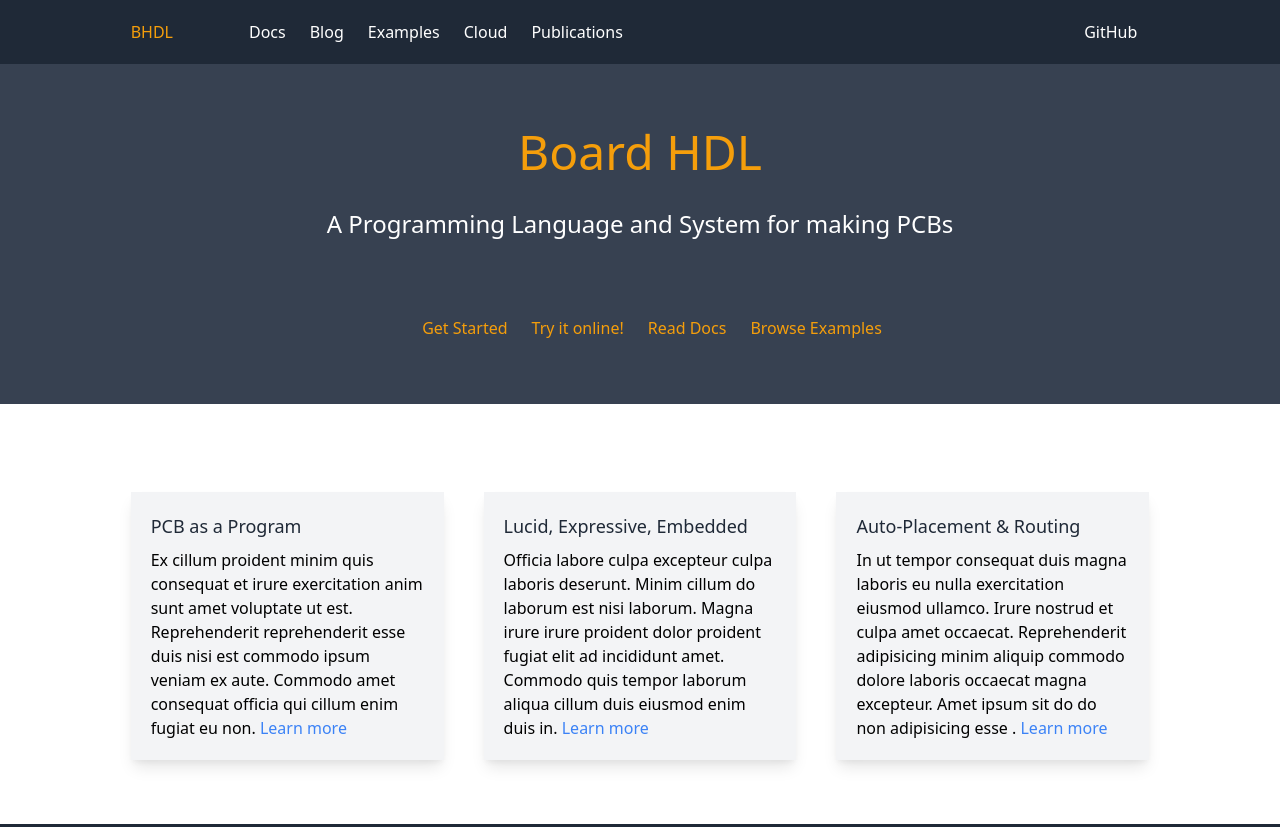
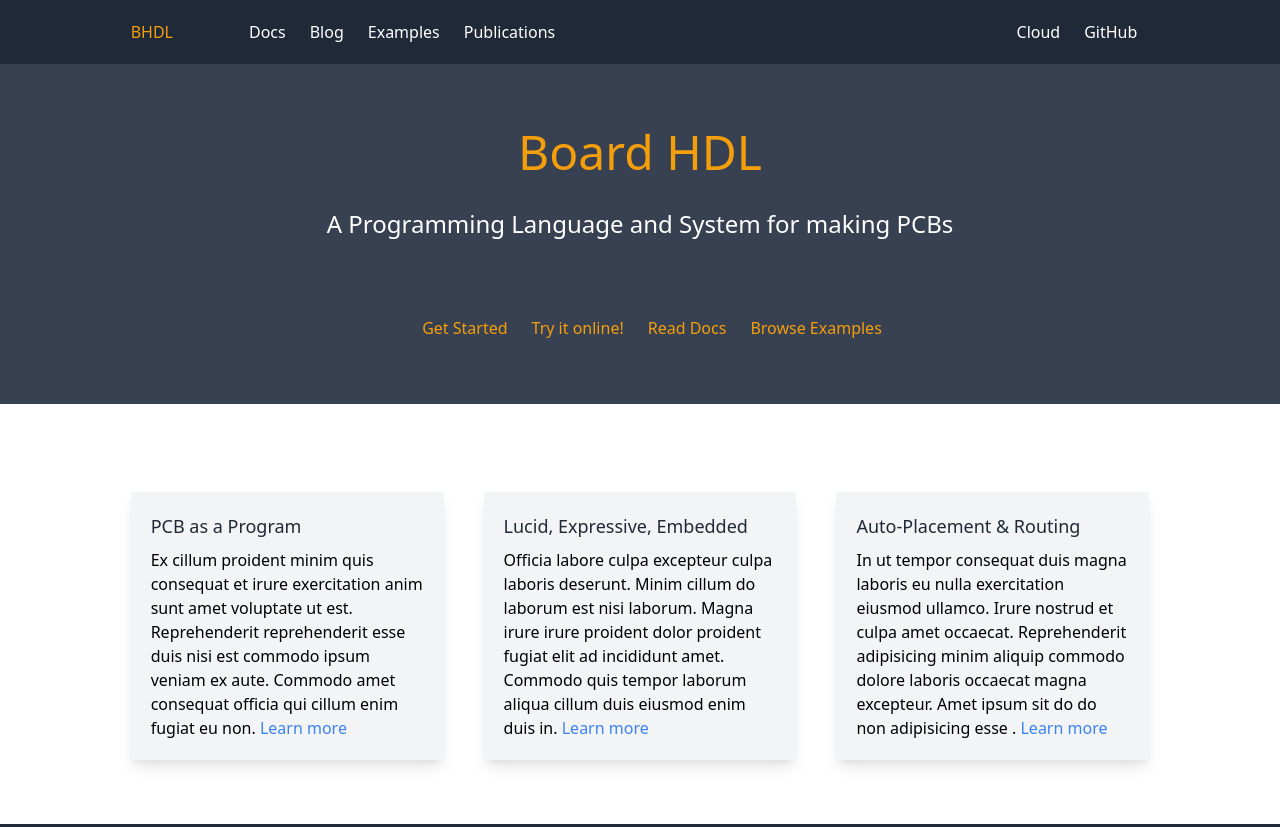
Before and after one commit to bhdl/bhdl.org, a Gatsby site: page / in a window 1280 px wide. Shown: the top 827 px of the page. Built offline with nearby package versions, Linux system fonts and the light colour scheme; Gatsby itself is replaced by a stand-in of ours; what @tailwindcss/typography would draw is missing.

Commit message:
move cloud to right corner

```diff
--- a/src/components/layout.js
+++ b/src/components/layout.js
@@ -25,13 +25,7 @@ function Nav() {
       >
         Examples
       </Link>
-      <a
-        href="https://cloud.bhdl.org"
-        target="_blank"
-        className="flex px-3 hover:bg-gray-900 py-1 transition"
-      >
-        Cloud
-      </a>
+
       <Link
         to="/publication"
         className="flex px-3 hover:bg-gray-900 py-1 transition"
@@ -54,6 +48,13 @@ const Header = () => (
         </Link>
 
         <Nav />
+        <a
+          href="https://cloud.bhdl.org"
+          target="_blank"
+          className="flex px-3 hover:bg-gray-900 py-1 transition"
+        >
+          Cloud
+        </a>
         <a
           href="https://github.com/lihebi/bhdl"
           target="_blank"
```
